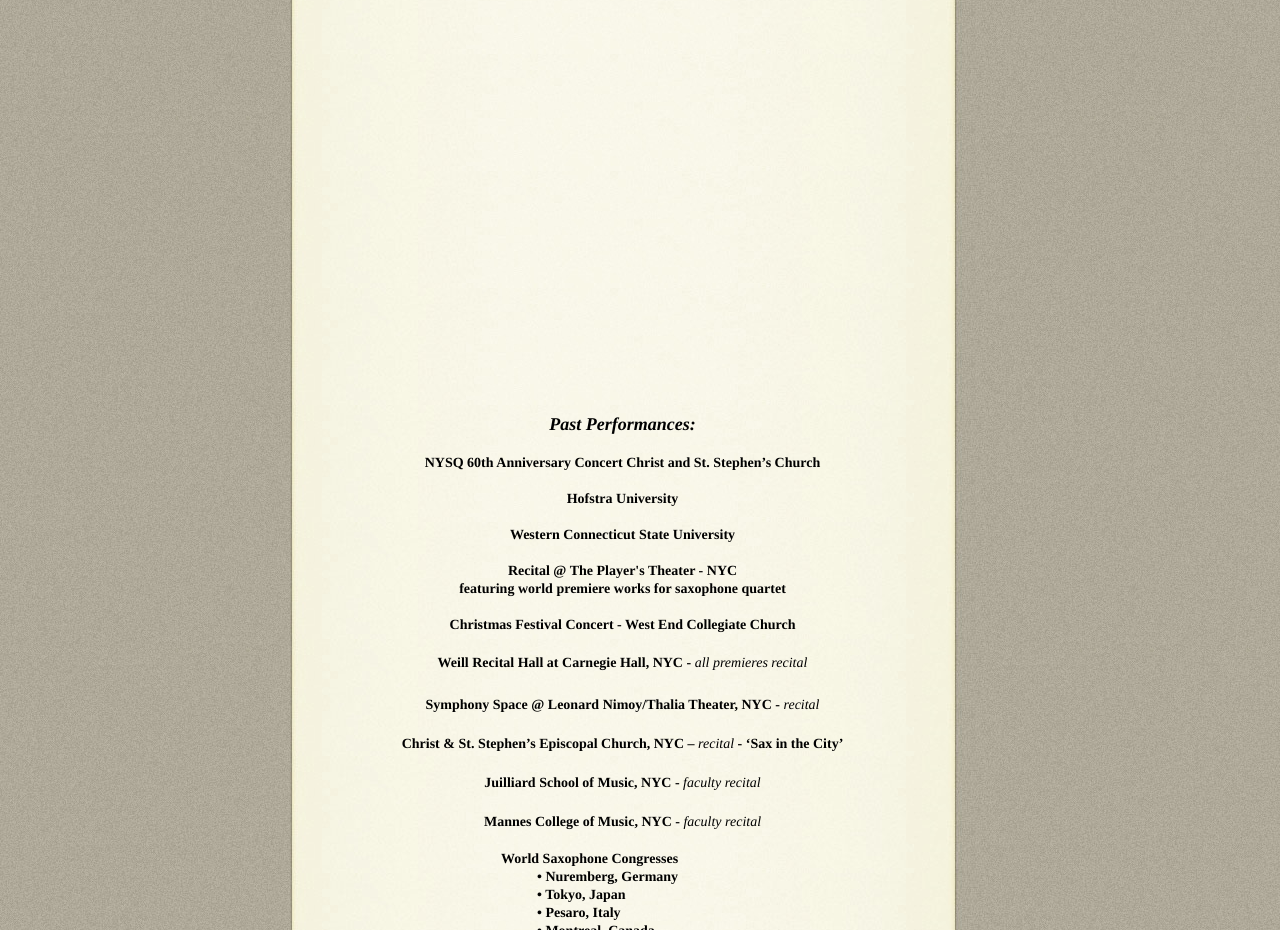
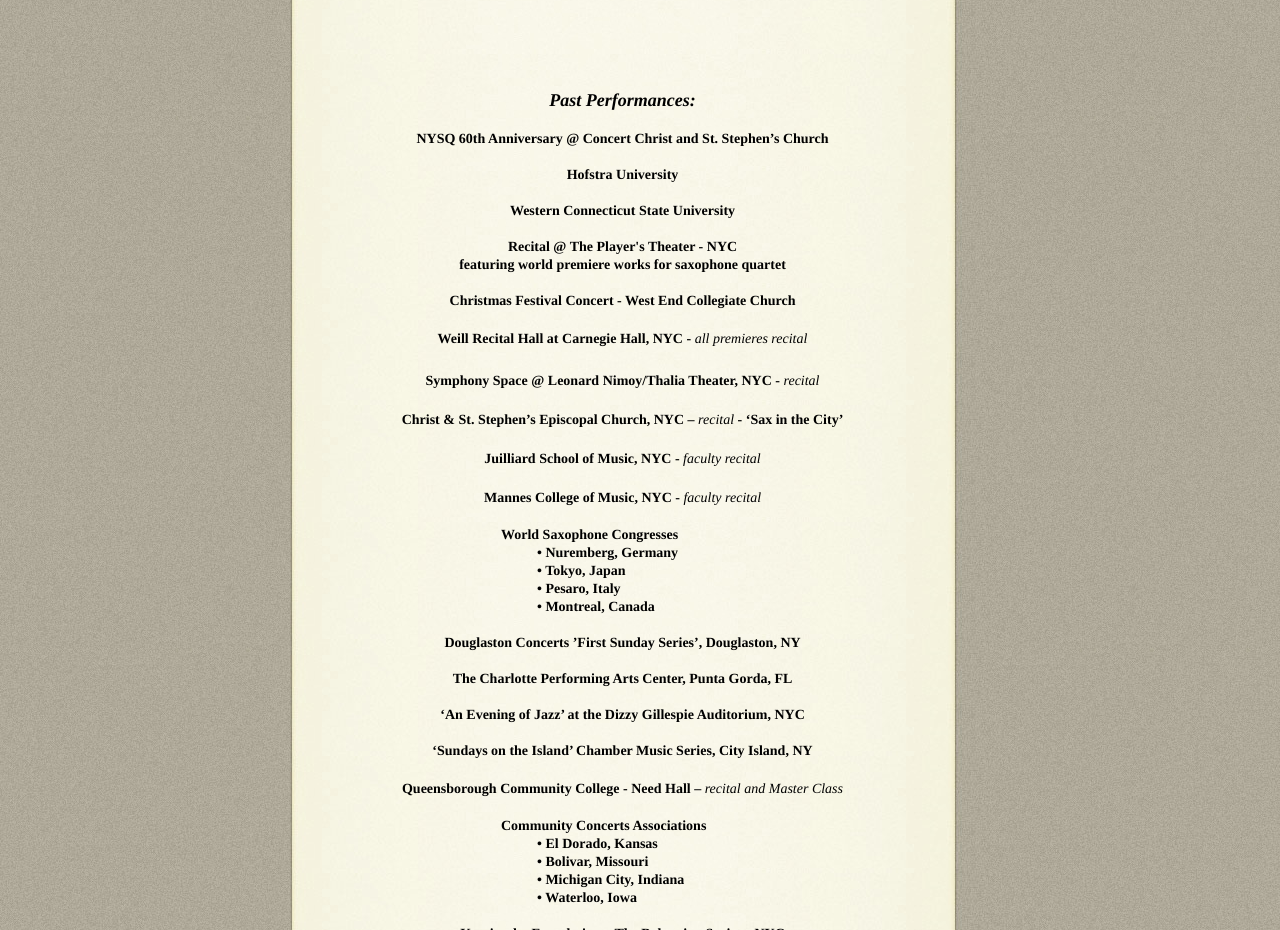
Before and after one commit to SteveKenyonMusic/Nysaxaphonequartet.com, a plain HTML site: page index.html in a window 1280 px wide. Shown: the part 2540-3470 px from the top of the page. Drawn offline with Linux system fonts and the light colour scheme; a script that the page names is missing.

Commit message:
Update index.html

```diff
--- a/index.html
+++ b/index.html
@@ -92,12 +92,12 @@
 
 
 
-            <div id="id3" style="height: 914px; left: 63px; position: absolute; top: 2949px; width: 539px; z-index: 1; " class="style_SkipStroke_2 shape-with-text">
+            <div id="id3" style="height: 914px; left: 63px; position: absolute; top: 2625px; width: 539px; z-index: 1; " class="style_SkipStroke_2 shape-with-text">
               <div class="text-content style_External_539_914" style="padding: 0px; ">
                 <div class="style_7">
                   <p style="padding-top: 0pt; " class="paragraph_style_13">Past Performances:<br /></p>
                   <p class="paragraph_style_14"><br /></p>
-                  <p class="paragraph_style_14">NYSQ 60th Anniversary Concert Christ and St. Stephen’s Church<br /></p>
+                  <p class="paragraph_style_14">NYSQ 60th Anniversary @ Concert Christ and St. Stephen’s Church<br /></p>
                   <p class="paragraph_style_14"><br /></p>
                   <p class="paragraph_style_14">Hofstra University<br /></p>
                   <p class="paragraph_style_14"><br /></p>
```
